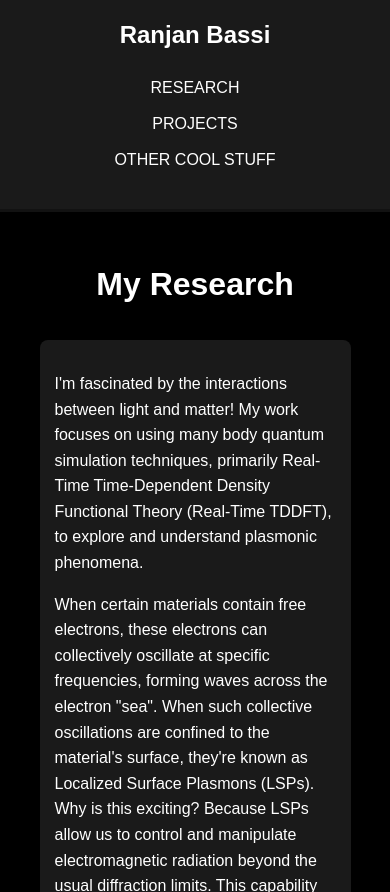
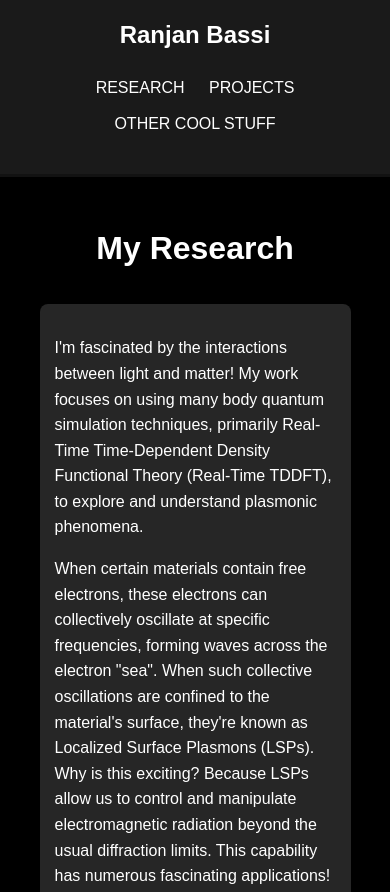
Before and after one commit to sneaky0potato/Website, a plain HTML site: page full_research.html in a window 390 px wide. Shown: the top 892 px of the page. Drawn offline with Linux system fonts and the light colour scheme.

Commit message:
fixed mobile view

```diff
--- a/css/style.css
+++ b/css/style.css
@@ -577,16 +577,21 @@ footer a:hover {
     * {
         box-sizing: border-box;
     }
-    header h1,
+    header h1 {
+        float: none;
+        text-align: center;
+        width: 100%;
+    }
     header ul {
         float: none;
         text-align: center;
         width: 100%;
+        padding: 0; /* Ensure padding is reset or controlled */
     }
 
     header li {
-        display: block;
-        padding: 5px 0;
+        display: inline-block;
+        padding: 5px 10px; /* Adjust padding for horizontal layout */
     }
 
     .main-content-wrapper {
@@ -622,6 +627,10 @@ footer a:hover {
         padding: 15px;
         border-radius: 8px;
         margin: 10px auto;
+        /* Re-apply/Adjust glass effect properties for mobile */
+        background: rgba(255, 255, 255, 0.15); /* Slightly increased opacity */
+        backdrop-filter: blur(5px);
+        -webkit-backdrop-filter: blur(5px); /* Add vendor prefix */
     }
 
     .section-spacing {
```
